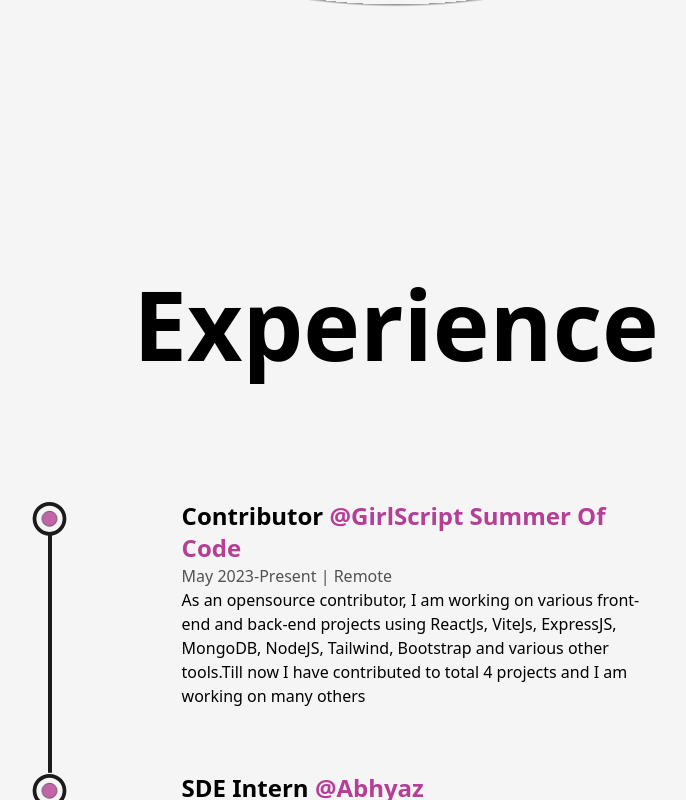
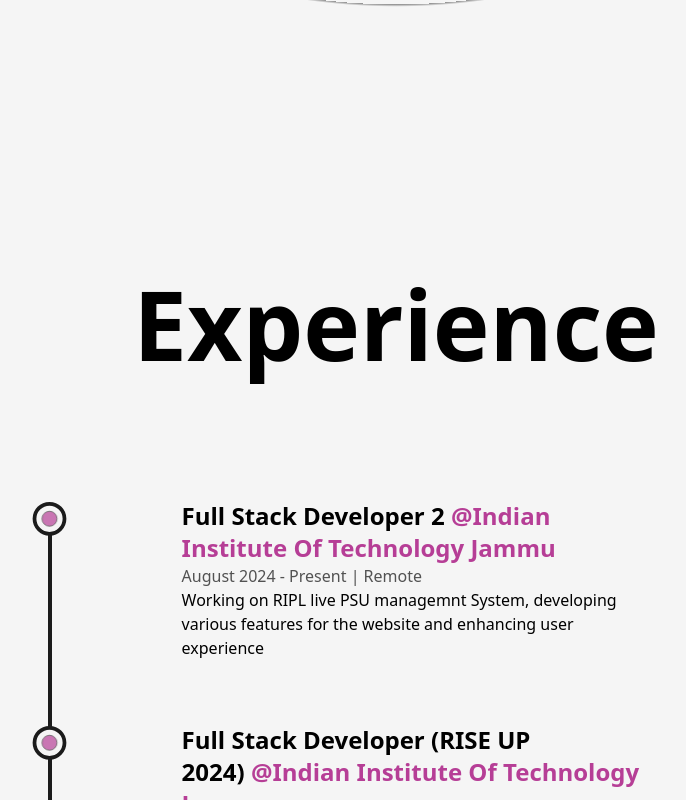
Before and after one commit to anirudhsalaria/Portfolio, a Next.js app: page /about in a window 1280 px wide. Shown: the part 2000-2800 px from the top of the page, without its empty margins (244-930 px from the left). Built offline with nearby package versions, Linux system fonts and the light colour scheme.

Commit message:
experience update

```diff
--- a/src/components/Experiance.js
+++ b/src/components/Experiance.js
@@ -52,6 +52,22 @@
           " />
 
         <ul className="w-full flex flex-col items-start justify-between ml-4 xs:ml-2 ">
+        <Details
+            position="Full Stack Developer 2"
+            company="Indian Institute of Technology Jammu"
+            companyLink="https://www.iitjammu.ac.in/"
+            time="August 2024 - Present"
+            address="Remote"
+            work="Working on RIPL live PSU managemnt System, developing various features for the website and enhancing user experience"
+          />
+          <Details
+            position="Full Stack Developer (RISE UP 2024)"
+            company="Indian Institute of Technology Jammu"
+            companyLink="https://www.iitjammu.ac.in/"
+            time="May 2024-July 2024"
+            address="Onsite"
+            work="I developed ReactJS and Firebase-based web apps for real-time data monitoring. The Smart Agriculture app tracks sensor data with past data viewing, graph plotting, and report downloads. The Power Monitoring app monitors temperature, leak, and mains voltage with past data, user, and device management. I also created a 10-page website for Rach Smart Solutions and a PSU management app for RIPL with live monitoring, Google Maps integration, and fault reporting."
+          />
           <Details
             position="Contributor"
             company="GirlScript Summer of Code"
--- a/src/pages/about.js
+++ b/src/pages/about.js
@@ -82,7 +82,7 @@
 
               <div className="flex flex-col items-end justify-center xl:items-center">
                 <span className="inline-block text-7xl font-bold md:text-6xl sm:text-5xl xs:text-4xl">
-                  <AnimatedNumbers value={15} />+
+                  <AnimatedNumbers value={20} />+
                 </span>
                 <h2 className="text-xl font-medium capitalize text-dark/75 dark:text-light/75 xl:text-center md:text-lg sm:text-base xs:text-sm">projects Completed</h2>
               </div>
```
Also changed, not shown: 1 other file (tests, documents, lock files or other folders).
